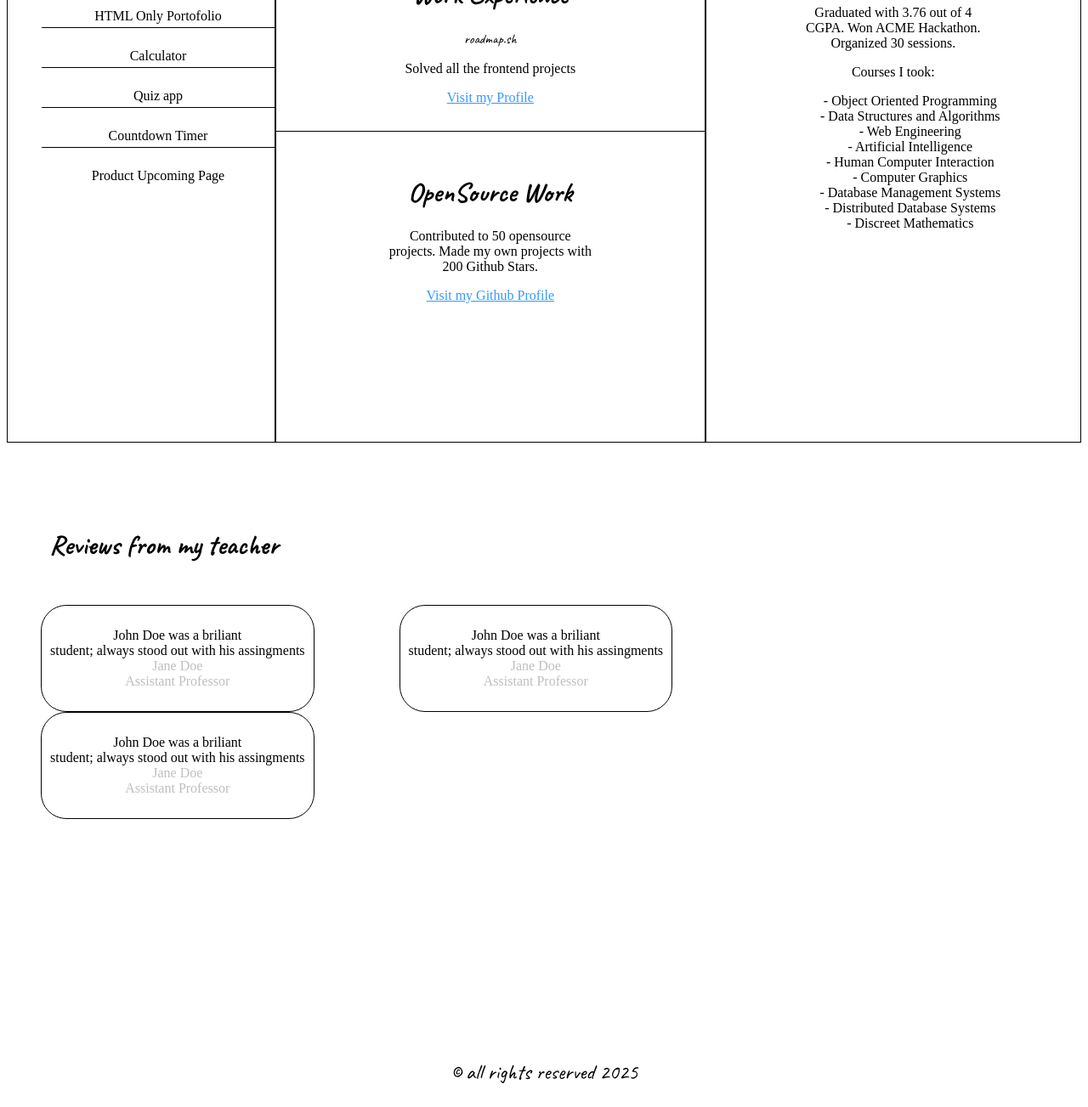
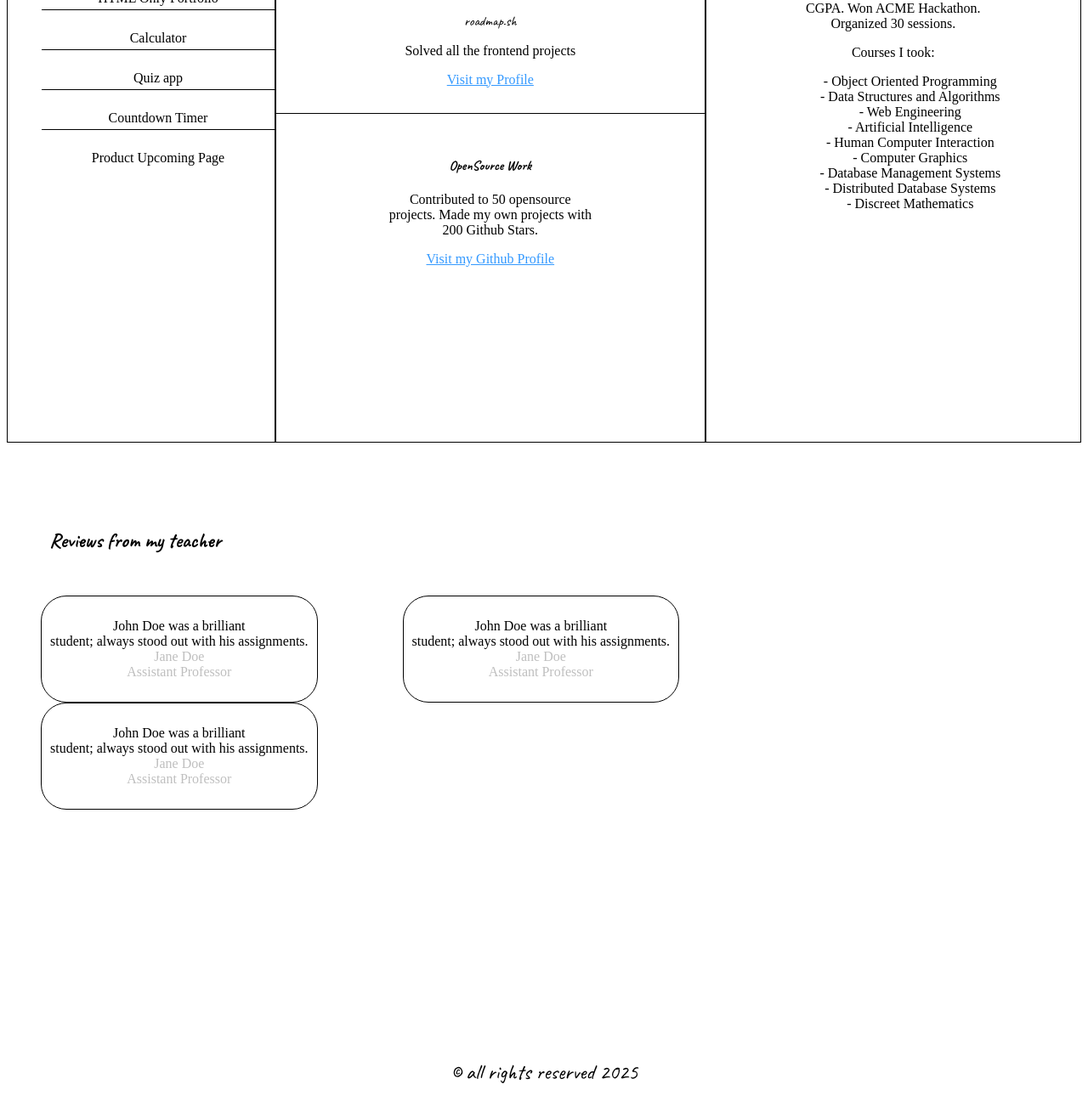
Before and after one commit to tare79/basic-html-website, a plain HTML site: page index.html in a window 1280 px wide. Shown: the part 729-2032 px from the top of the page at 85% size. Drawn offline with Linux system fonts and the light colour scheme.

Commit message:
chatgpt corrections

```diff
--- a/index.html
+++ b/index.html
@@ -5,7 +5,7 @@
     <title>Frontend developer</title>
     <!-- meta tags-->
     <meta name="description" content="Basic Html Website">
-    <meta name=”robots” content="none">
+    <meta name="robots" content="none">
     <meta name="viewport" content="width=device-width, initial-scale=1.0">
     <meta charset="UTF-8">
     <!-- Open graph tags-->
@@ -30,37 +30,37 @@
         <a href="contact.html">Contact</a>
     </nav>
     <main>
-        <div class="centered-div">
+        <section class="centered">
             <h1>Frontend Developer</h1>
             <p>html only with proper layout, no styling</p>
-        </div>
+        </section>
     </main>
-    <div class="content-row">
-        <div class="content-column underline left">
+    <section class="content-row">
+        <section class="content-column underline left">
             <h1>Projects</h1>
             <ul>
-                <li>HTML Only Portofolio</li>
+                <li>HTML Only Portfolio</li>
                 <li>Calculator</li>
                 <li>Quiz app</li>
                 <li>Countdown Timer</li>
                 <li>Product Upcoming Page</li>
             </ul>
-        </div>
-        <div class="content-column middle">
-            <div class="work-experience">
+        </section>
+        <section class="content-column middle">
+            <section class="work-experience">
                 <h1>Work Experience</h1>
                 <p class="calveat">roadmap.sh</p>
                 <p>Solved all the frontend projects</p>
                 <a href="" target="_blank">Visit my Profile</a>
-            </div>
-            <div class="opensource-work">
+            </section>
+            <section class="opensource-work">
                 <h1>OpenSource Work</h1>
                 <p>Contributed to 50 opensource <br> projects. Made my own projects with <br> 200 Github Stars.</p>
-                <a  href="" target="_blank">Visit my Github Profile</a>
-            </div>
+                <a href="" target="_blank">Visit my Github Profile</a>
+            </section>
 
-        </div>
-        <div class="content-column right">
+        </section>
+        <section class="content-column right">
             <h1>Education</h1>
             <p>Graduated with 3.76 out of 4 <br> CGPA. Won ACME Hackathon. <br> Organized 30 sessions.</p>
             <p>Courses I took: </p>
@@ -75,28 +75,34 @@
                 <li>- Distributed Database Systems</li>
                 <li>- Discreet Mathematics</li>
             </ul>
-        </div>
-    </div>
-    <div class="reviews">
+        </section>
+    </section>
+    <section class="reviews">
         <h1>Reviews from my teacher</h1>
-        <div class="reviews-row">
-            <div class="reviews-column">
-                <p>John Doe was a briliant<br> student; always stood out with his assingments <br><span style="color: #bfbfbf">Jane Doe</span><br>
-                    <span style="color: #bfbfbf">Assistant Professor</span></p>
-            </div>
+        <section class="reviews-row">
+            <section class="reviews-column">
+                <p>John Doe was a brilliant<br> student; always stood out with his assignments. <br><span
+                        style="color: #bfbfbf">Jane Doe</span><br>
+                    <span style="color: #bfbfbf">Assistant Professor</span>
+                </p>
+            </section>
 
-            <div class="reviews-column">
-                <p>John Doe was a briliant<br> student; always stood out with his assingments <br><span style="color: #bfbfbf">Jane Doe</span><br>
-                    <span style="color: #bfbfbf">Assistant Professor</span></p>
-            </div>
+            <section class="reviews-column">
+                <p>John Doe was a brilliant<br> student; always stood out with his assignments. <br><span
+                        style="color: #bfbfbf">Jane Doe</span><br>
+                    <span style="color: #bfbfbf">Assistant Professor</span>
+                </p>
+            </section>
 
-            <div class="reviews-column">
-                <p>John Doe was a briliant<br> student; always stood out with his assingments <br><span style="color: #bfbfbf">Jane Doe</span><br>
-                    <span style="color: #bfbfbf">Assistant Professor</span></p>
-            </div>
-        </div>
+            <section class="reviews-column">
+                <p>John Doe was a brilliant<br> student; always stood out with his assignments. <br><span
+                        style="color: #bfbfbf">Jane Doe</span><br>
+                    <span style="color: #bfbfbf">Assistant Professor</span>
+                </p>
+            </section>
+        </section>
 
-    </div>
+    </section>
 
     <footer>
         <p class="rights">© all rights reserved 2025</p>
--- a/styles.css
+++ b/styles.css
@@ -27,12 +27,12 @@ main h1 {
     font-style: normal;
 }
 
-.centered-div {
+.centered {
     margin: auto;
     text-align: center;
 }
 
-.centered-div p {
+.centered p {
     color: #8c8c8c;
 }
 
```
Also changed, not shown: articles.html (+3 -3 lines), contact.html (+3 -3 lines), projects.html (+3 -3 lines).
